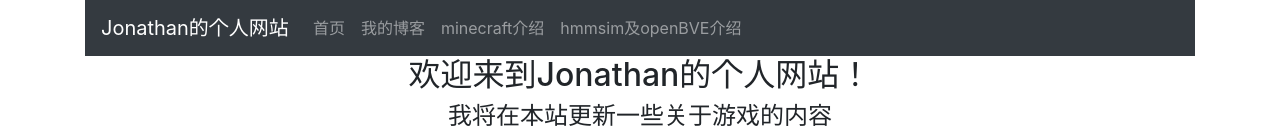
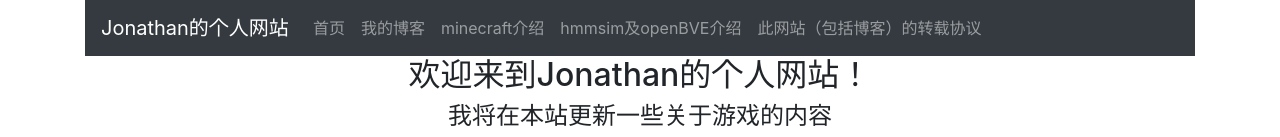
Before and after one commit to jonathanqwq/jonathanqwq.github.io, a plain HTML site: page index.html in a window 1280 px wide. Shown: the top 137 px of the page. Drawn offline with nearby package versions, Linux system fonts and the light colour scheme.

Commit message:
Update index.html

```diff
--- a/index.html
+++ b/index.html
@@ -34,6 +34,8 @@
       </li>
       <li class="nav-item">
         <a class="nav-link" href="javascript:alert('此网站暂未搭建完成。')">hmmsim及openBVE介绍</a>
+      <li class="nav-item">
+        <a class="nav-link" href="/license">此网站（包括博客）的转载协议</a>
       </li>
 
       </li>
```
